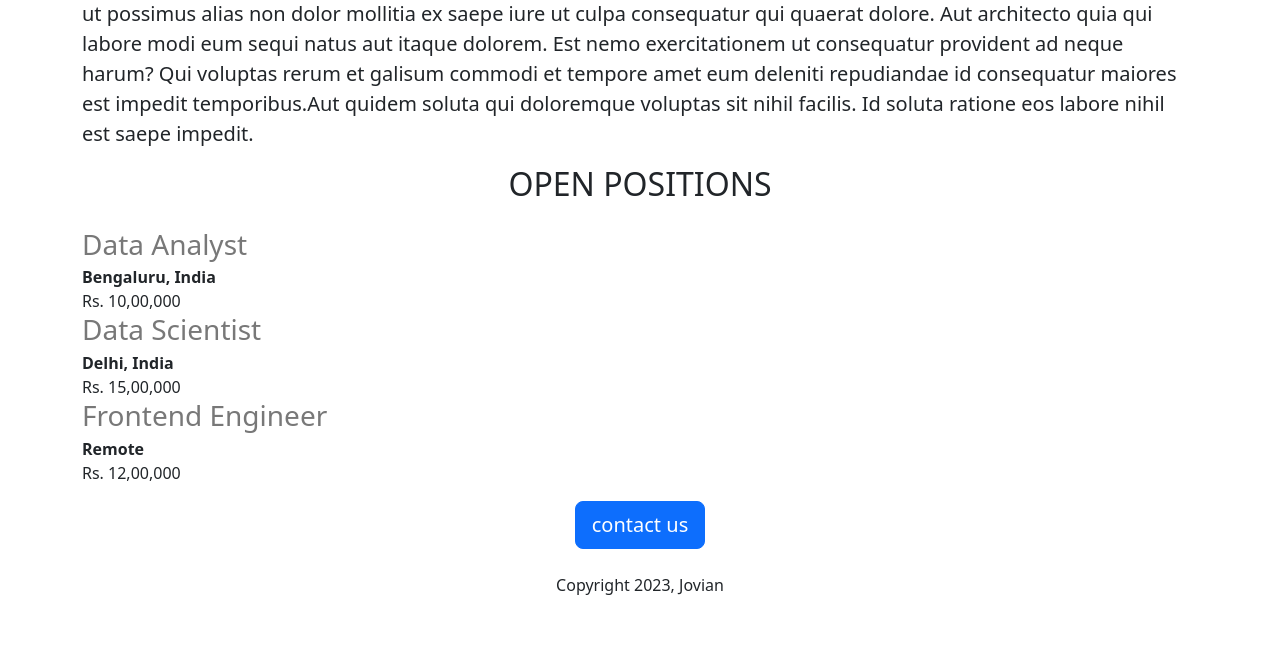
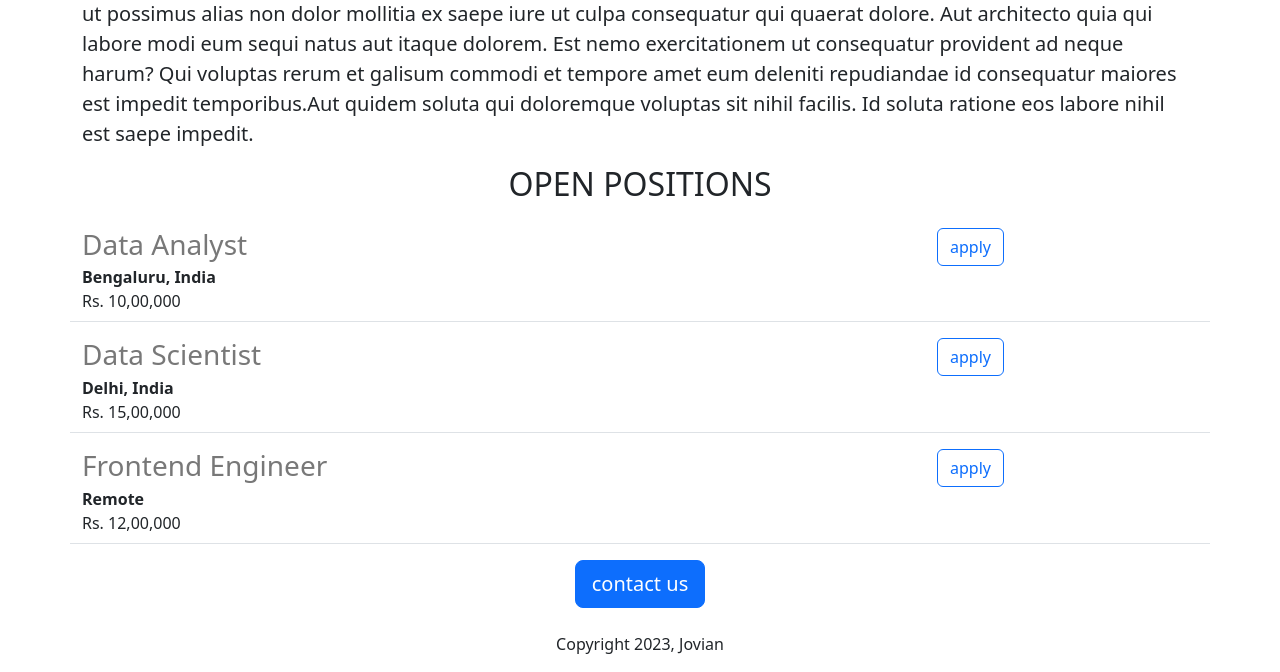
Before and after one commit to raunakpandey1977/jovian-career-website, a Flask app: page / in a window 1280 px wide. Shown: the part 925-1597 px from the top of the page. Before the commit the page ends 1520 px from the top, so only its background shows below. Run offline with Flask 3, Linux system fonts and the light colour scheme.

Commit message:
apply button and border given in each job detail

```diff
--- a/templates/home.html
+++ b/templates/home.html
@@ -30,10 +30,11 @@
 
       <h2 class= "text-center mt-2 mb-4">OPEN POSITIONS</h2>
       <p class= "text-center mt-2 mb-4""> {% for job in jobs %}
-        <div><h3 style="color:rgb(120,120,120); margin-bottom:4px;">{{job['title']}}</h3></div>
-        <div><b style= "margin-bottom: 4px;">{{job['location']}}</b></div>
-        <div>{{job['salary']}}</div>
+          {% include 'jobitems.html' %}
+
+
         {%endfor%}</p>
+
       <div class="text-center"">
         <button class="btn btn-primary btn-lg"">contact us</button>
         <p class="text-center mt-4">Copyright 2023, Jovian</p>
--- /dev/null
+++ b/templates/jobitems.html
@@ -0,0 +1,10 @@
+<div class="border-bottom row" style="margin-bottom:16px; padding-bottom:8px;">
+  <div class="col-9">
+  <h3 style="color:rgb(120,120,120); margin-bottom:4px;">{{job['title']}}</h3>
+  <div><b style= "margin-bottom: 4px;">{{job['location']}}</b></div>
+  <div>{{job['salary']}}</div>
+  </div>
+  <div class='col-3'>
+   <button class="btn btn-outline-primary" type="button">apply</button>
+  </div>
+</div>
```
